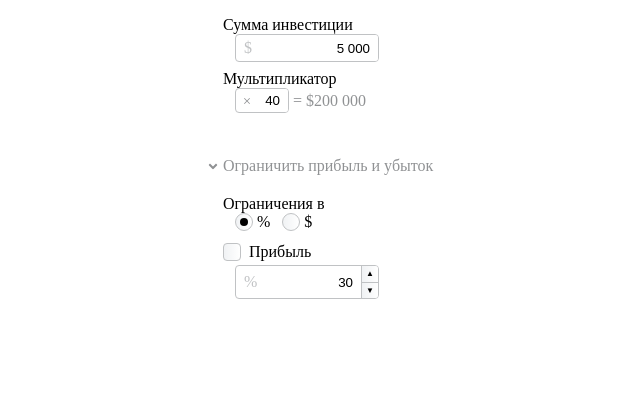
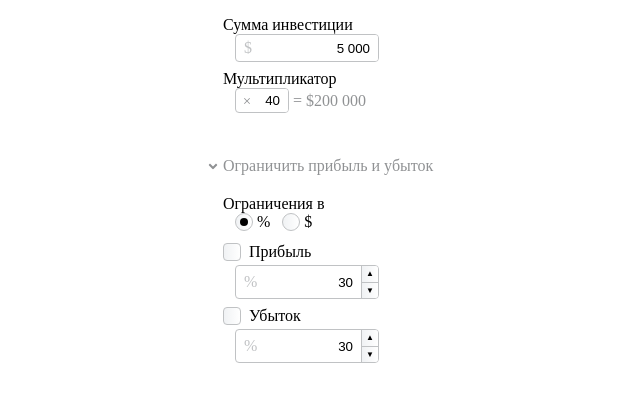
Before and after one commit to FrSnowy/Libertex-Test, a React (Create React App) app: page / in a window 1280 px wide. Shown: the top 402 px of the page, without its empty margins (273-913 px from the left). Built offline with nearby package versions, Linux system fonts and the light colour scheme.

Commit message:
Microrefactoring

```diff
--- /dev/null
+++ b/src/components/Input/WithArrow/elements.ts
@@ -0,0 +1,24 @@
+import styled from 'styled-components';
+
+export const ArrowsWrapper = styled.div`
+  display: flex;
+  flex-direction: column;
+  border-left: 1px solid #c0c2c4;
+`;
+
+export const ArrowBlock = styled.div`
+  display: flex;
+  height: 50%;
+  width: 16px;
+  height: 16px;
+  align-items: center;
+  justify-content: center;
+  cursor: pointer;
+  font-size: 8px;
+  line-height: 16px;
+  background: linear-gradient(90deg, #f0f2f4, #fff);
+  user-select: none;
+  &:not(:last-of-type) {
+    border-bottom: 1px solid #c0c2c4;
+  }
+`;
--- /dev/null
+++ b/src/components/Input/WithArrow/index.tsx
@@ -0,0 +1,66 @@
+import React from 'react';
+import * as Elements from './elements';
+import { FormatFnT } from '../formats';
+
+type WithArrowProps = {
+  format?: ReturnType<FormatFnT>,
+  onChange: (v: string) => void,
+  value: string,
+  enable: boolean,
+};
+
+const WithArrow: React.FC<WithArrowProps> = ({
+  value,
+  enable,
+  onChange,
+  format,
+}) => {
+  const interval = React.useRef<number>(-1);
+
+  const arrowDeactivate = ()  => window.clearInterval(interval.current);
+
+  const arrowActivate = (direction: 'up' | 'down', e: React.MouseEvent) => {
+    if (e.buttons !== 1) return;
+    arrowDeactivate();
+    const target = e.currentTarget;
+
+    const updateValue = () => {
+      const clearedValue = format?.from(value) || value;
+      const numericValue = parseInt(clearedValue, 10) || 0;
+      const result = direction === 'up' ? `${numericValue + 1}` : `${numericValue - 1}`;
+      onChange(result);
+    };
+
+    const timeout = window.setTimeout(() => {
+      interval.current = window.setInterval(updateValue, 16);
+    }, 500);
+
+    const clearHandler = () => {
+      updateValue();
+      window.clearTimeout(timeout);
+      target.removeEventListener('mouseup', clearHandler);
+      target.removeEventListener('mouseleave', clearHandler);
+    }
+
+    target.addEventListener('mouseup', clearHandler);
+    target.addEventListener('mouseleave', clearHandler);
+  };
+
+  const createHandlers = (direction: 'up' | 'down') => ({
+    onMouseEnter: (e: React.MouseEvent) => arrowActivate(direction, e),
+    onMouseDown: (e: React.MouseEvent) => arrowActivate(direction, e),
+    onMouseLeave: arrowDeactivate,
+    onMouseUp: arrowDeactivate,
+  });
+
+  if (!enable) return null;
+
+  return (
+    <Elements.ArrowsWrapper>
+      <Elements.ArrowBlock {...createHandlers('up')}>▲</Elements.ArrowBlock>
+      <Elements.ArrowBlock {...createHandlers('down')}>▼</Elements.ArrowBlock>
+    </Elements.ArrowsWrapper>
+  )
+};
+
+export default WithArrow;
--- a/src/components/Input/index.tsx
+++ b/src/components/Input/index.tsx
@@ -1,6 +1,7 @@
 import React from 'react';
 import * as Elements from './elements';
 import { FormatFnT } from './formats';
+import WithArrow from './WithArrow';
 
 type InputProps = Omit<React.HTMLProps<HTMLInputElement>, 'ref' | 'as' | 'onChange' | 'type' | 'defaultValue'> & {
   pre?: string | JSX.Element | null,
@@ -22,7 +23,6 @@ const Input: React.FC<InputProps> = ({
   const ref = React.useRef<HTMLInputElement>(null);
   const [value, setValue] = React.useState<string>('');
   const [position, setPosition] = React.useState<number | null>(null);
-  const [currentInterval, setCurrentInterval] = React.useState<number>(-1);
 
   React.useLayoutEffect(() => {
     const initValue = format ? format.to(outerValue) : `${outerValue}`;
@@ -55,44 +55,6 @@ const Input: React.FC<InputProps> = ({
     pre ? <Elements.Presymbol>{pre}</Elements.Presymbol> : null
   ), [pre]);
 
-  const arrowDeactivate = ()  => window.clearInterval(currentInterval);
-
-  const arrowActivate = (direction: 'up' | 'down', e: React.MouseEvent) => {
-    if (e.buttons !== 1) return;
-    arrowDeactivate();
-    const target = e.currentTarget;
-
-    const updateValue = () => {
-      const clearedValue = format?.from(value) || '';
-      const numericValue = parseInt(clearedValue, 10) || 0;
-      const result = direction === 'up' ? `${numericValue + 1}` : `${numericValue - 1}`;
-      (!outerValue || !onChange) && setValue(result);
-      onChange && onChange(format ? format.from(result) : result);
-    };
-
-    const timeout = window.setTimeout(() => {
-      const intervalId = window.setInterval(updateValue, 16);
-      setCurrentInterval(intervalId);
-    }, 500);
-
-    const clearHandler = () => {
-      updateValue();
-      window.clearTimeout(timeout);
-      target.removeEventListener('mouseup', clearHandler);
-      target.removeEventListener('mouseleave', clearHandler);
-    }
-
-    target.addEventListener('mouseup', clearHandler);
-    target.addEventListener('mouseleave', clearHandler);
-  };
-
-  const createHandlers = (direction: 'up' | 'down') => ({
-    onMouseEnter: (e: React.MouseEvent) => arrowActivate(direction, e),
-    onMouseDown: (e: React.MouseEvent) => arrowActivate(direction, e),
-    onMouseLeave: arrowDeactivate,
-    onMouseUp: arrowDeactivate,
-  });
-
   return (
     <Elements.Wrapper onClick={() => ref.current?.focus()}>
       {preView}
@@ -102,14 +64,15 @@ const Input: React.FC<InputProps> = ({
         onChange={onInputValueChanged}
         {...rest}
       />
-      {
-        withArrowController && (
-          <Elements.ArrowsWrapper>
-            <Elements.ArrowBlock {...createHandlers('up')}>▲</Elements.ArrowBlock>
-            <Elements.ArrowBlock {...createHandlers('down')}>▼</Elements.ArrowBlock>
-          </Elements.ArrowsWrapper>
-        )
-      }
+      <WithArrow
+        value={value}
+        format={format}
+        onChange={(v) => {
+          (!outerValue || !onChange) && setValue(v);
+          onChange && onChange(format ? format.from(v) : v);
+        }}
+        enable={!!withArrowController}
+      />
     </Elements.Wrapper>
   )
 };
--- a/src/contexts/Form.tsx
+++ b/src/contexts/Form.tsx
@@ -1,6 +1,6 @@
 import React from 'react';
 
-type LimitType = {
+export type LimitType = {
   active: boolean,
   percent: number,
   value: number,
@@ -61,21 +61,27 @@ const FormProvider: React.FC<{ children: React.ReactNode }> = ({ children }) =>
   const [incomeLimitValue, setIncomeLimitValue] = React.useState<number>(defaultContextValue.incomeLimit.value);
   const [isLossLimitActive, setIsLossLimitActive] = React.useState<boolean>(defaultContextValue.lossLimit.active);
   const [lossLimitValue, setLossLimitValue] = React.useState<number>(defaultContextValue.lossLimit.value);
-  const [lossLimitPercent, setLossLimitPercent] = React.useState<number>(defaultContextValue.lossLimit.value);
+  const [lossLimitPercent, setLossLimitPercent] = React.useState<number>(defaultContextValue.lossLimit.percent);
 
-  const setIncomeLimit = React.useCallback((t: '%' | '$', v: number) => {
+  const setLimit = React.useCallback((limitType: 'income' | 'loss') => {
+    const setPercent = limitType === 'income' ? setIncomeLimitPercent : setLossLimitPercent;
+    const setValue = limitType === 'income' ? setIncomeLimitValue : setLossLimitValue;
+    const value = limitType === 'income' ? incomeLimitValue : lossLimitValue;
+
+    return (t: '%' | '$', v: number) => {
       switch (t) {
         case '%':
-        setIncomeLimitPercent(v);
-        setIncomeLimitValue(investSum * (v / 100));
+          setPercent(v);
+          setValue(investSum * (v / 100));
           break;
         case '$':
         default:
-        setIncomeLimitPercent((incomeLimitValue / investSum) * 100);
-        setIncomeLimitValue(v);
+          setPercent((value / investSum) * 100);
+          setValue(v);
           break;
       }
-  }, [investSum, incomeLimitValue]);
+    }
+  }, [investSum, incomeLimitValue, lossLimitValue])
 
   React.useEffect(() => {
     switch(limitType) {
@@ -90,7 +96,7 @@ const FormProvider: React.FC<{ children: React.ReactNode }> = ({ children }) =>
         const incomePercent = parseFloat((incomeLimitValue / investSum).toFixed(2));
         const lossPercent = parseFloat((lossLimitValue / investSum).toFixed(2));
         setIncomeLimitPercent(incomePercent * 100);
-        setLossLimitPercent(lossPercent);
+        setLossLimitPercent(lossPercent * 100);
         break;
     }
   }, [investSum, limitType, incomeLimitValue, incomeLimitPercent, lossLimitValue, lossLimitPercent]);
@@ -114,9 +120,9 @@ const FormProvider: React.FC<{ children: React.ReactNode }> = ({ children }) =>
       multiplicator: setMultiplicator,
       limitType: setLimitType,
       incomeLimitActive: setIsIncomeLimitActive,
-      incomeLimitValue: setIncomeLimit,
+      incomeLimitValue: setLimit('income'),
       lossLimitActive: setIsLossLimitActive,
-      lossLimitValue: setIncomeLimit,
+      lossLimitValue: setLimit('loss'),
     }
   };
 
--- a/src/features/App/index.tsx
+++ b/src/features/App/index.tsx
@@ -3,17 +3,39 @@ import * as Elements from './elements';
 import Spoiler from 'components/Spoiler';
 import Multiplicator from 'features/Multiplicator';
 import InvestSum from 'features/InvsetSum';
-import Limit from 'features/IncomeLimit';
+import Limit from 'features/Limit';
 import LimitType from 'features/LimitType';
+import { FormContext } from 'contexts/Form';
 
 const App = () => {
+  const { incomeLimit, lossLimit, set } = React.useContext(FormContext);
+  const {
+    incomeLimitValue: setIncomeLimitValue,
+    incomeLimitActive: setIncomeLimitActive,
+    lossLimitValue: setLossLimitValue,
+    lossLimitActive: setLossLimitActive,
+  } = set;
+
   return (
     <Elements.Wrapper>
       <InvestSum />
       <Multiplicator />
       <Spoiler title='Ограничить прибыль и убыток'>
         <LimitType />
-        <Limit />
+        <Limit
+          limit={incomeLimit}
+          setActive={setIncomeLimitActive}
+          setValue={setIncomeLimitValue}
+        >
+          Прибыль
+        </Limit>
+        <Limit
+          limit={lossLimit}
+          setActive={setLossLimitActive}
+          setValue={setLossLimitValue}
+        >
+          Убыток
+        </Limit>
       </Spoiler>
     </Elements.Wrapper>
   )
--- a/src/features/IncomeLimit.tsx
+++ b/src/features/Limit.tsx
@@ -1,28 +1,31 @@
 import React from 'react';
 import Input, { InputFormat } from 'components/Input';
 import WithLabel from 'components/WithLabel';
-import { FormContext } from 'contexts/Form';
+import { FormContext, LimitType } from 'contexts/Form';
 import Check from 'components/Check';
 
-const IncomeLimit: React.FC = () => {
-  const { incomeLimit, limitType, set } = React.useContext(FormContext);
-  const { value, percent, active } = incomeLimit;
-  const { incomeLimitValue: setIncomeLimitValue, incomeLimitActive: setIncomeLimitActive } = set;
+type LimitProps = {
+  limit: LimitType,
+  setValue: (t: '%' | '$', v: number) => void,
+  setActive: (v: boolean) => void,
+  children: string,
+}
 
-  const checkHandler = React.useCallback((v: boolean) => {
-    setIncomeLimitActive(v);
-  }, [setIncomeLimitActive]);
+const Limit: React.FC<LimitProps> = ({ limit, setValue, setActive, children }) => {
+  const { limitType } = React.useContext(FormContext);
+  const { active, value, percent } = limit;
 
+  const checkHandler = React.useCallback((v: boolean) => setActive(v), [setActive]);
   const onLimitChangeHandler = React.useCallback((v: string) => {
-    const incomeLimitValue = parseInt(v, 10) || 0;
-    setIncomeLimitValue(limitType, incomeLimitValue);
-  }, [limitType, setIncomeLimitValue]);
+    const numericVal = parseInt(v, 10) || 0;
+    setValue(limitType, numericVal)
+  }, [limitType, setValue]);
 
   const checkBox = React.useMemo(() => (
     <Check checked={active} onChange={checkHandler}>
-      Прибыль
+      {children}
     </Check>
-  ), [active, checkHandler]);
+  ), [active, children, checkHandler]);
 
   return React.useMemo(() => (
     <WithLabel label={checkBox}>
@@ -37,4 +40,4 @@ const IncomeLimit: React.FC = () => {
   ), [limitType, value, percent, onLimitChangeHandler, checkBox]);
 }
 
-export default IncomeLimit;
+export default Limit;
```
Lines whose indentation alone changed are shown as unchanged.
